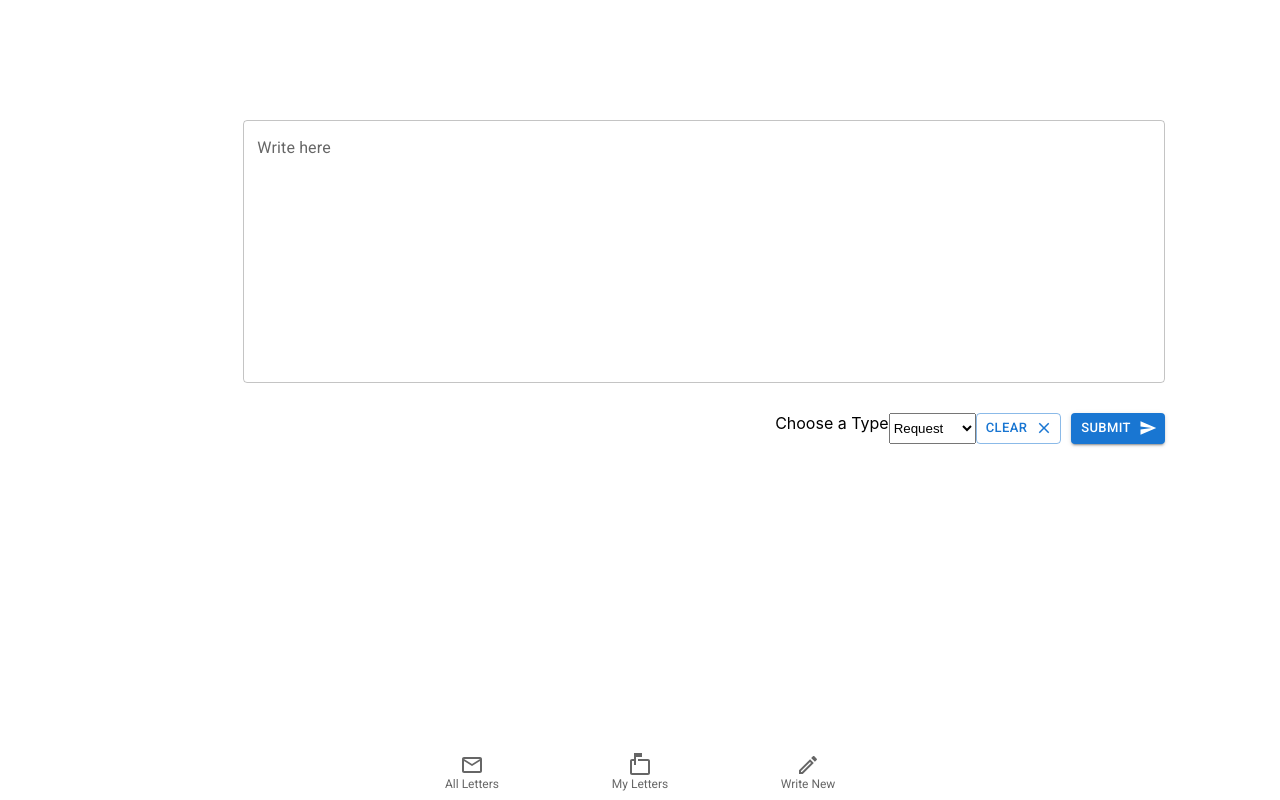
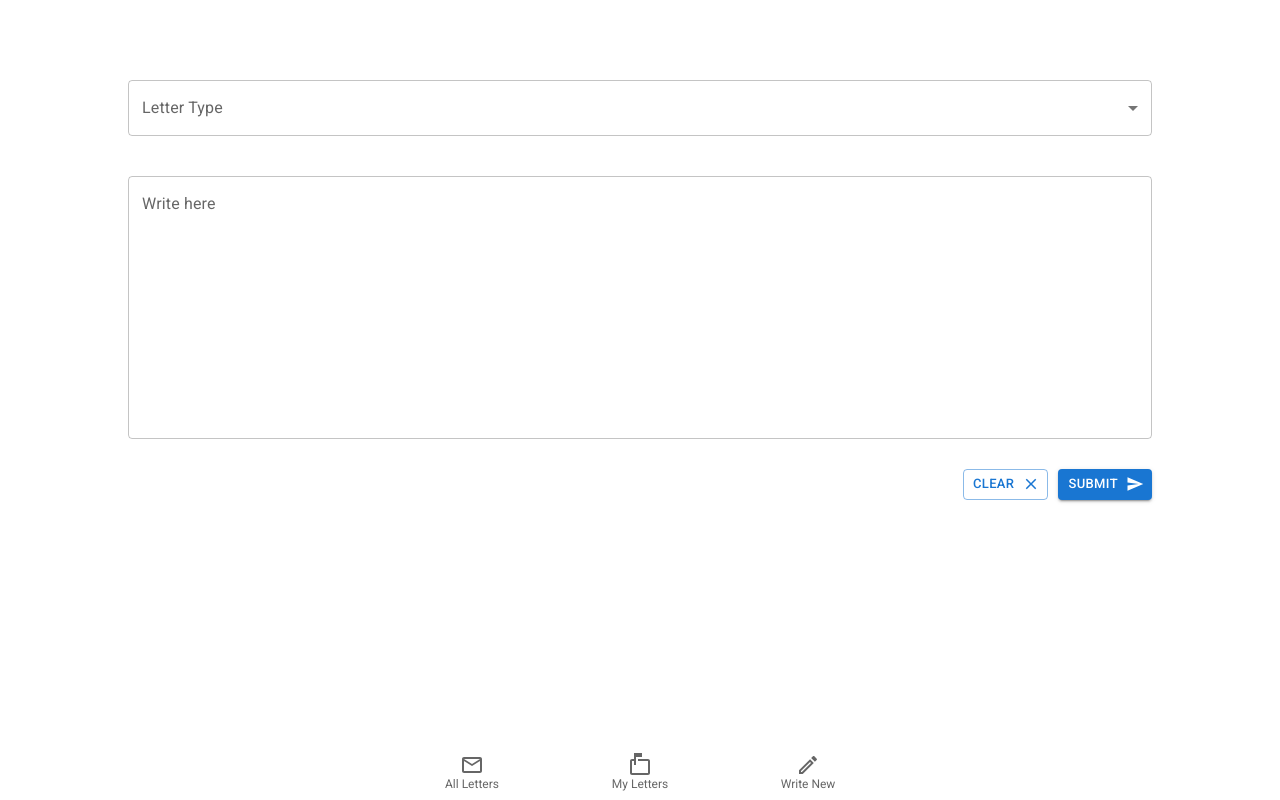
Before and after one commit to JohnBorges52/paper-airplanes, a React (Create React App) app in the folder client/: page /letters/new in a window 1280 px wide. Built offline with nearby package versions, Linux system fonts and the light colour scheme; the HTML template or start-up script is replaced by a standard one.

Commit message:
Add MUI type selector to form views

```diff
--- a/client/src/components/Form.jsx
+++ b/client/src/components/Form.jsx
@@ -29,12 +29,17 @@ export const Form = (props) => {
   }
 
   return (
-    <div className="text-area-component">
+    <div className="form-component">
       {/* <h1>this is a form</h1> */}
       {/* <form onChange={(event)=>{setMessage(event.target.value)}} onSubmit={(event)=>{event.preventDefault()}}>
         <label>Message</label>
         <textarea name="message" id="message-id" cols="30" rows="10" placeholder="Type Here"></textarea>
         </form> */}
+
+      {!props.isResponse &&
+        <TypeSelector
+          onChange={(event) => { setLetterType(event.target.value) }}>
+        </TypeSelector>}
 
       <TextField sx={{ width: 1 }} style={{ marginTop: "40px", marginBottom: "30px" }}
         id="filled-multiline-flexible"
@@ -42,16 +47,12 @@ export const Form = (props) => {
         multiline
         minRows={10}
         value={message}
-        onChange={(e) => { setMessage(e.target.value); console.log(message) }}
+        onChange={event => setMessage(event.target.value)}
         variant="outlined"
       />
 
       <div className="form-buttons">
 
-        {!props.isResponse &&
-          <TypeSelector
-            onChange={(event) => { setLetterType(event.target.value) }}>
-          </TypeSelector>}
 
         {!props.isResponse &&
           <>
--- a/client/src/components/TypeSelector.jsx
+++ b/client/src/components/TypeSelector.jsx
@@ -1,16 +1,45 @@
-import React from "react";
+// import { useState } from "react";
+import InputLabel from '@mui/material/InputLabel';
+import MenuItem from '@mui/material/MenuItem';
+import FormControl from '@mui/material/FormControl';
+import Select from '@mui/material/Select';
 
 export const TypeSelector = (props) => {
 
+  // const [letterType, setLetterType] = useState("request");
 
-return (
-  <>
-  <label htmlFor="letterTypes"> Choose a Type </label>
-  <select name="letterTypes" id="letterTypes" onChange ={(event) => {props.onChange(event)}}/*onChange={() => {props.onChange()}}*/ >
-    <option value="request" > Request </option>
-    <option value="vent">Vent</option>
-    <option value="encourage"> Encourage </option>
-  </select>
+  // const handleChange = (event) => {
+  //   setLetterType(event.target.value);
+  // };
 
-  </>
-)}
+  return (
+    // <div className="letter-type-selector">
+    //   <label htmlFor="letterTypes"> Choose type of letter </label>
+    //   <select name="letterTypes" id="letterTypes" onChange={(event) => { props.onChange(event) }}
+
+    // /*onChange={() => {props.onChange()}}*/ >
+
+    //     <option value="request" > Request </option>
+    //     <option value="vent">Vent</option>
+    //     <option value="encourage"> Encourage </option>
+    //   </select>
+    // </div>
+
+
+    <FormControl fullWidth>
+      <InputLabel id="demo-simple-select-label">Letter Type</InputLabel>
+      <Select
+        labelId="demo-simple-select-label"
+        id="demo-simple-select"
+        // value={letterType}
+        label="Letter-Type"
+        onChange={event => props.onChange(event)}
+      >
+        <MenuItem value={"request"}>Request</MenuItem>
+        <MenuItem value={"vent"}>Vent</MenuItem>
+        <MenuItem value={"encourage"}>Encourage</MenuItem>
+      </Select>
+    </FormControl>
+
+  )
+}
--- a/client/src/styles/letterItem.scss
+++ b/client/src/styles/letterItem.scss
@@ -60,14 +60,12 @@
   margin-left: 10vw;
 };
 
-.text-area-component{
+.form-component{
   display: flex;
   flex-direction: column;
   align-items: center;
-  width: 72vw;
-  margin-left: 10vw;
-
-
+  width: 80vw;
+  margin: 0 auto;
 }
 
 .form-buttons{
```
